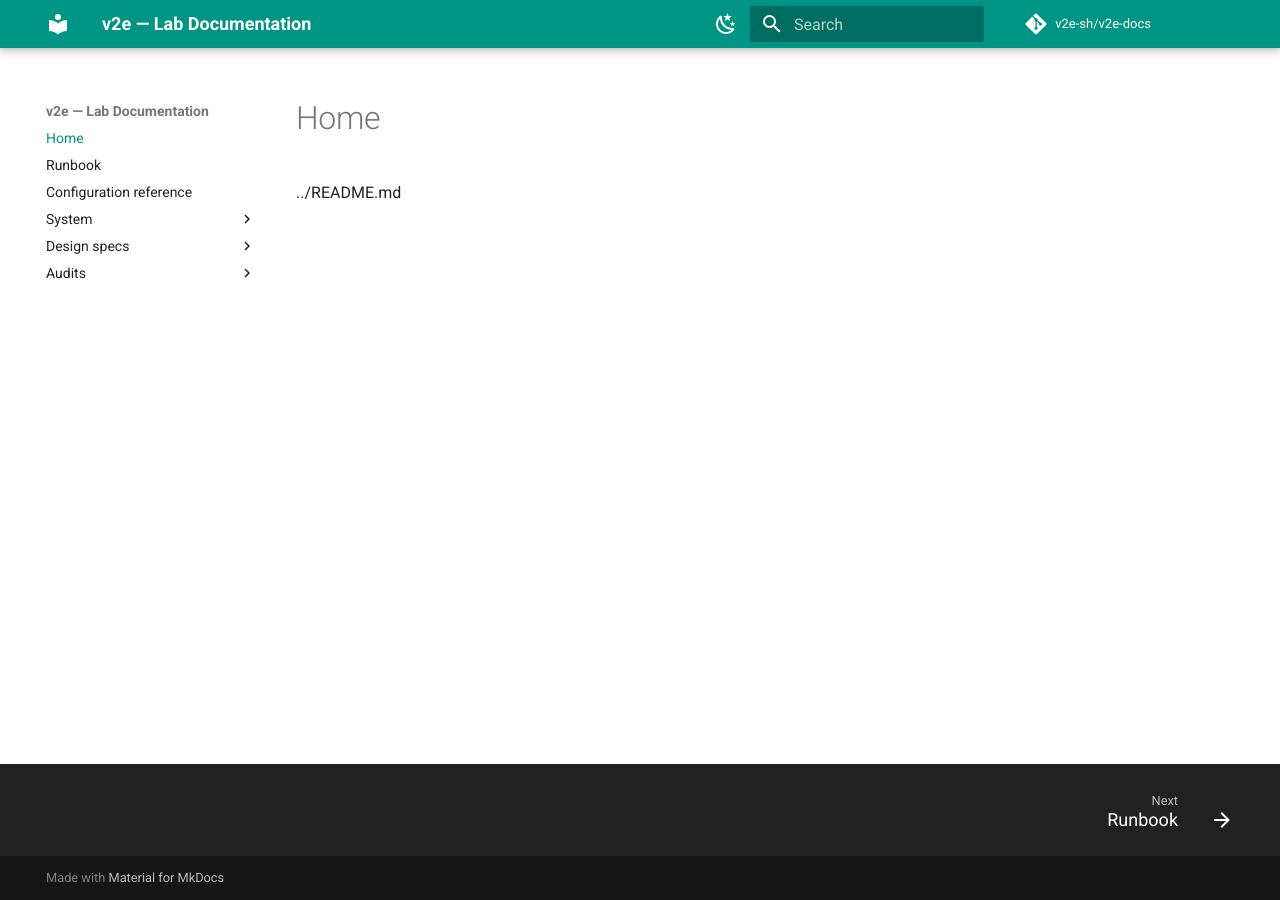
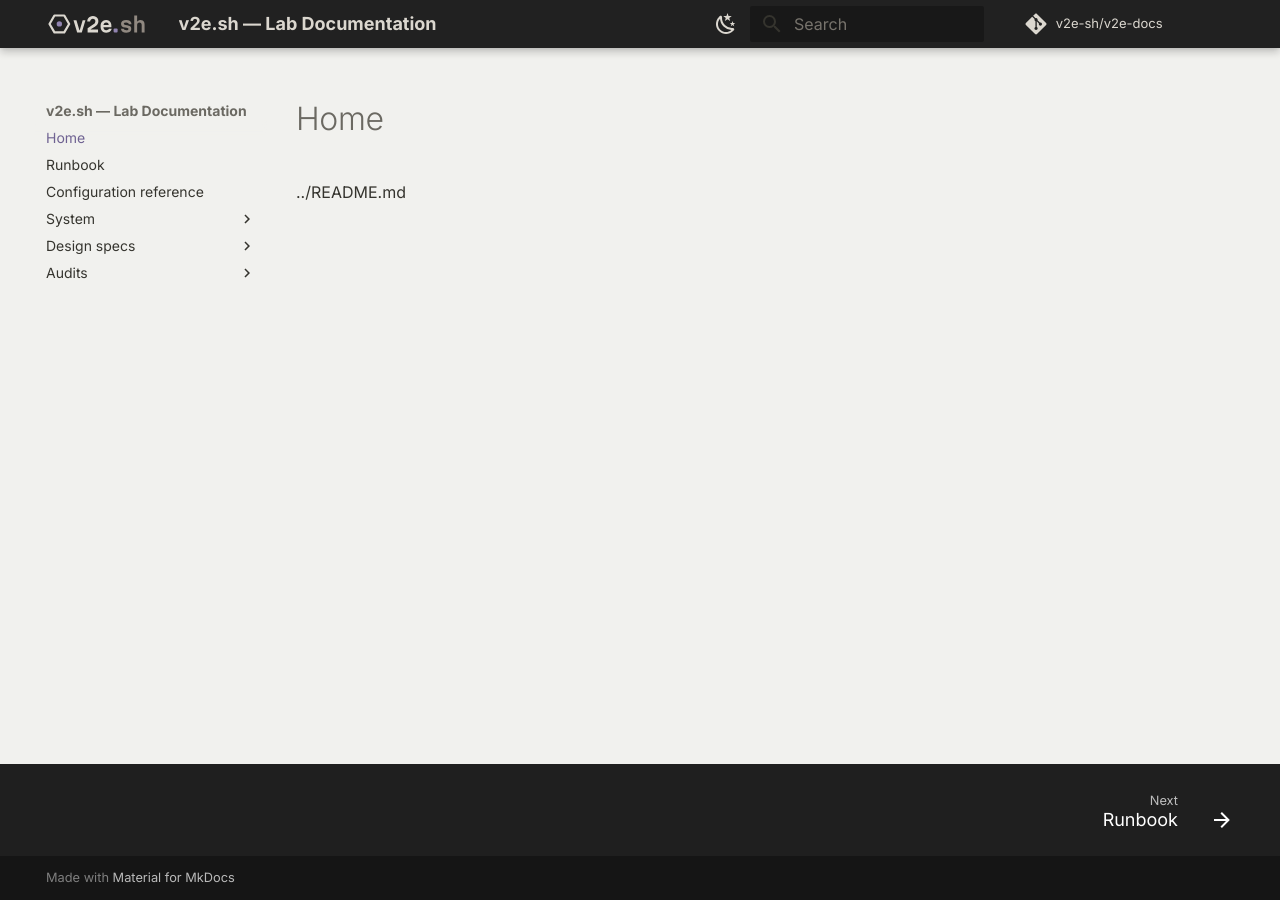
Before and after one commit to v2e-sh/v2e-docs, an MkDocs documentation site: the page built from docs/README.md, in a window 1280 px wide. Built offline with MkDocs 1.6.1 and Material for MkDocs 9.7.7, drawn with Linux system fonts in a browser that asks for light colours; some web fonts are replaced; comment, search, counter and statistics services are not loaded.

Commit message:
docs: brand the mkdocs site (v2e.sh logo, palette, Martian Mono)
Applies the v2e.sh brand identity: hexagon-mark + wordmark header logo,
adaptive favicon, the muted violet/earthy dual-mode palette mapped onto
Material's CSS variables, Martian Mono for code, and Open Graph link-preview
cards. Dark header in both modes so the single light-ink lockup reads.

```diff
--- /dev/null
+++ b/docs/assets/brand.css
@@ -0,0 +1,75 @@
+/* v2e.sh brand — muted/earthy dual-mode palette (locked 2026-07-02).
+   Overrides Material's CSS variables so the site matches the logo package.
+   Header is kept a consistent dark neutral in BOTH modes so the single
+   light-ink lockup (logo-header.svg) reads everywhere; the body flips. */
+
+:root {
+  --v2e-violet-dark:  #9184B0;
+  --v2e-violet-light: #6E6191;
+  /* header (both schemes) */
+  --v2e-header-bg:    #212121;
+  --v2e-header-fg:    #DBD7CF;
+}
+
+/* --- header + tabs: dark neutral in both modes, violet accent underline --- */
+.md-header,
+.md-tabs {
+  background-color: var(--v2e-header-bg);
+  color: var(--v2e-header-fg);
+}
+
+/* ---------------------------- DARK (slate) ---------------------------- */
+[data-md-color-scheme="slate"] {
+  --md-hue: 0;
+  --md-primary-fg-color:        #2A2A2A;
+  --md-primary-fg-color--light: #363636;
+  --md-primary-fg-color--dark:  #1A1A1A;
+  --md-primary-bg-color:        #DBD7CF;
+  --md-primary-bg-color--light: #918981;
+
+  --md-accent-fg-color:         var(--v2e-violet-dark);
+  --md-accent-fg-color--transparent: #9184b01a;
+
+  --md-default-bg-color:        #212121;
+  --md-default-fg-color:        #DBD7CF;
+  --md-default-fg-color--light: #918981;
+  --md-default-fg-color--lighter: #6b6962;
+
+  --md-typeset-color:           #DBD7CF;
+  --md-typeset-a-color:         var(--v2e-violet-dark);
+
+  --md-code-bg-color:           #1A1A1A;
+  --md-code-fg-color:           #DBD7CF;
+
+  --md-footer-bg-color:         #1A1A1A;
+  --md-footer-bg-color--dark:   #161616;
+}
+
+/* --------------------------- LIGHT (default) --------------------------- */
+[data-md-color-scheme="default"] {
+  --md-primary-fg-color:        #F9F9F7;
+  --md-primary-fg-color--light: #F1F1EE;
+  --md-primary-fg-color--dark:  #E7E7E2;
+  --md-primary-bg-color:        #35342E;
+  --md-primary-bg-color--light: #6B6962;
+
+  --md-accent-fg-color:         var(--v2e-violet-light);
+  --md-accent-fg-color--transparent: #6e61911a;
+
+  --md-default-bg-color:        #F1F1EE;
+  --md-default-fg-color:        #35342E;
+  --md-default-fg-color--light: #6B6962;
+
+  --md-typeset-color:           #35342E;
+  --md-typeset-a-color:         var(--v2e-violet-light);
+
+  --md-code-bg-color:           #E7E7E2;
+  --md-code-fg-color:           #35342E;
+}
+
+/* violet accent bar under the active nav tab + search focus */
+.md-tabs__link--active,
+.md-nav__link--active { color: var(--v2e-violet-dark); }
+
+/* the wordmark dot vibe: violet selection highlight */
+::selection { background: var(--v2e-violet-dark); color: #212121; }
--- a/mkdocs.yml
+++ b/mkdocs.yml
@@ -1,4 +1,4 @@
-site_name: v2e — Lab Documentation
+site_name: v2e.sh — Lab Documentation
 site_description: Deploy and operate the v2e homelab (Proxmox · VyOS · OpenTofu · Ansible · Docker)
 site_url: https://v2e-sh.github.io/v2e-docs/
 repo_url: https://github.com/v2e-sh/v2e-docs
@@ -32,18 +32,20 @@ nav:
 
 theme:
   name: material
+  custom_dir: overrides
+  logo: assets/brand/logo-header.svg
+  favicon: assets/brand/favicon.svg
+  font:
+    text: Inter
+    code: Martian Mono
   palette:
     - media: "(prefers-color-scheme: dark)"
       scheme: slate
-      primary: teal
-      accent: teal
       toggle:
         icon: material/weather-sunny
         name: Light mode
     - media: "(prefers-color-scheme: light)"
       scheme: default
-      primary: teal
-      accent: teal
       toggle:
         icon: material/weather-night
         name: Dark mode
@@ -56,6 +58,9 @@ theme:
     - search.suggest
     - search.highlight
     - content.code.copy
+
+extra_css:
+  - assets/brand.css
 
 plugins:
   - search
--- /dev/null
+++ b/overrides/main.html
@@ -0,0 +1,16 @@
+{% extends "base.html" %}
+
+{#- v2e.sh branding: Open Graph / Twitter link-preview card + theme color. -#}
+{% block extrahead %}
+  {% set og_image = (config.site_url or '') ~ 'assets/brand/og-image.png' %}
+  <meta property="og:type" content="website">
+  <meta property="og:title" content="{{ page.title | default(config.site_name) }}">
+  <meta property="og:description" content="{{ config.site_description }}">
+  <meta property="og:image" content="{{ og_image }}">
+  <meta property="og:image:width" content="1200">
+  <meta property="og:image:height" content="630">
+  <meta name="twitter:card" content="summary_large_image">
+  <meta name="twitter:image" content="{{ og_image }}">
+  <meta name="theme-color" content="#212121">
+  <link rel="apple-touch-icon" href="{{ 'assets/brand/apple-touch-icon.png' | url }}">
+{% endblock %}
```
Also changed, not shown: docs/assets/brand/android-chrome-192.png (added), docs/assets/brand/android-chrome-512.png (added), docs/assets/brand/apple-touch-icon.png (added), docs/assets/brand/favicon.ico (added), docs/assets/brand/favicon.svg (added), docs/assets/brand/logo-header.svg (added), docs/assets/brand/og-image.png (added), docs/assets/brand/site.webmanifest (added).
